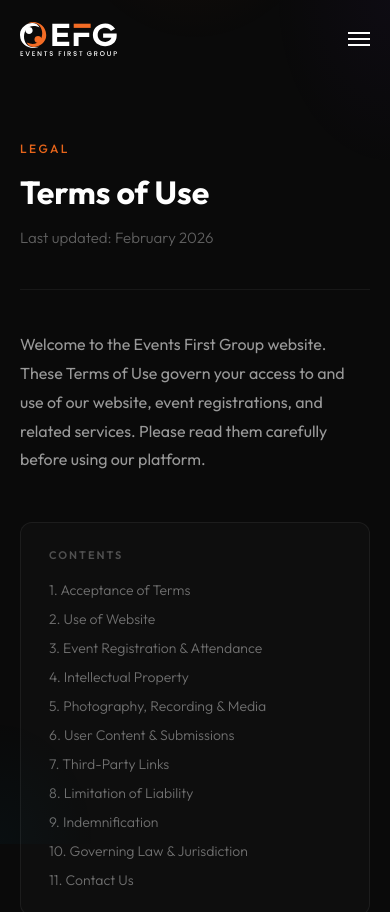
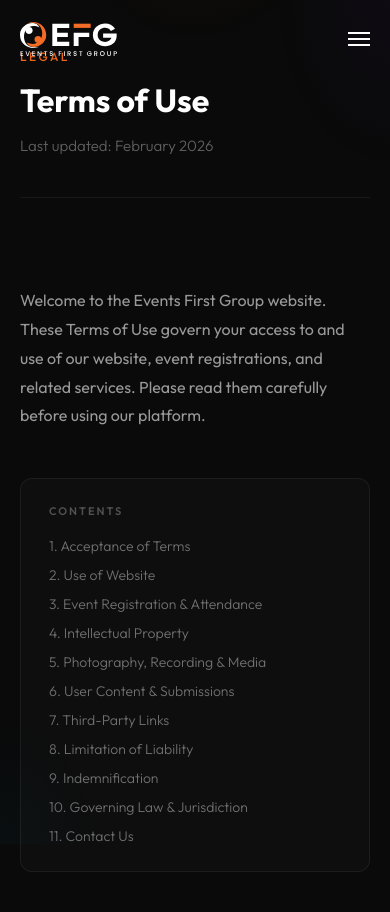
Before and after one commit to Ateeq-afk/efg-website-updates, a Next.js app: page /terms in a window 390 px wide. Shown: the top 912 px of the page. Built offline with nearby package versions, Linux system fonts and the light colour scheme.

Commit message:
fix: reduce section padding on mobile, fix gallery orphan tile

```diff
--- a/app/globals.css
+++ b/app/globals.css
@@ -213,3 +213,15 @@ html.lenis body {
 .events-mobile-slider::-webkit-scrollbar {
   display: none;
 }
+
+/* ── Mobile: reduce excess section vertical padding ── */
+@media (max-width: 640px) {
+  section {
+    padding-top: clamp(48px, 10vw, 72px) !important;
+    padding-bottom: clamp(40px, 8vw, 60px) !important;
+  }
+  /* Hero keeps its own padding (handled inline) */
+  .hero-no-pad-override {
+    padding: 0 !important;
+  }
+}
--- a/components/sections/HeroSection.tsx
+++ b/components/sections/HeroSection.tsx
@@ -106,7 +106,7 @@ export default function HeroSection() {
   return (
     <section
       ref={heroRef}
-      className="relative w-full overflow-hidden"
+      className="hero-no-pad-override relative w-full overflow-hidden"
       style={{
         height: "100vh",
         background: "transparent",
--- a/components/sections/PhotoGallery.tsx
+++ b/components/sections/PhotoGallery.tsx
@@ -249,6 +249,9 @@ export default function PhotoGallery() {
         @media (max-width: 640px) {
           .gallery-tile-row {
             grid-template-columns: repeat(2, 1fr) !important;
+          }
+          .gallery-tile-row > *:nth-child(3) {
+            grid-column: span 2;
           }
           .gallery-panel {
             grid-template-columns: 1fr !important;
```
